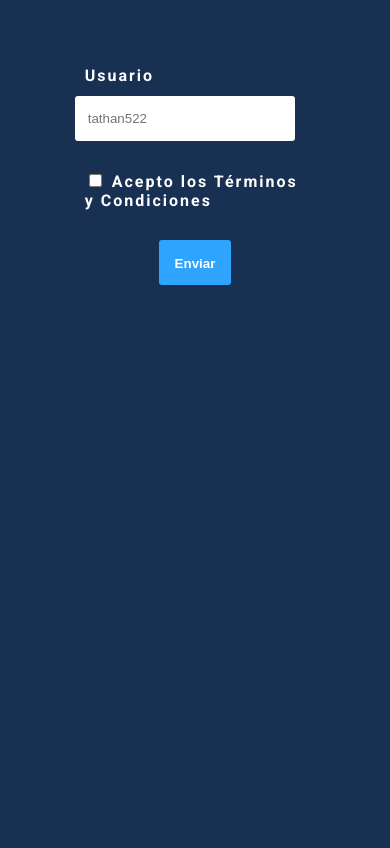
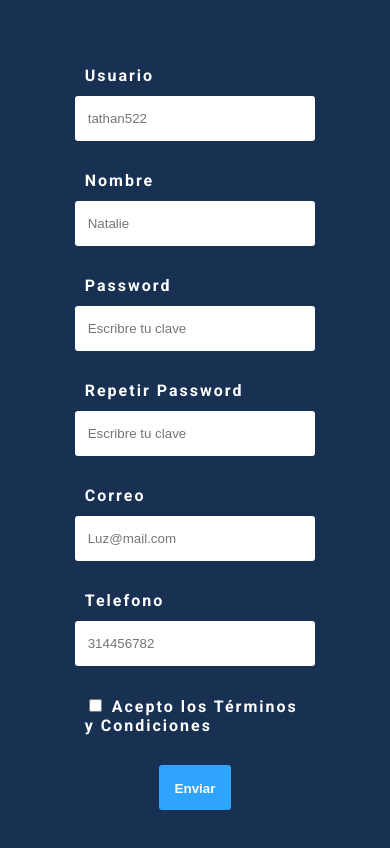
Before and after one commit to jonni595/validation-form, a React (Create React App) app: page / in a window 390 px wide. Shown: the top 848 px of the page. Built offline with nearby package versions, Linux system fonts and the light colour scheme.

Commit message:
agregamos el estado para controlar la validacion de c/u Input, y diseñamos el responsive para pantallas mas pequeñas

```diff
--- a/src/App.js
+++ b/src/App.js
@@ -1,6 +1,6 @@
-import Reac, {useState} from 'react';
+import React, {useState} from 'react';
 import { Formulario, Label, ContenedorTerminos, ContenedorBotonCentrado, Boton, MensajeExito, MensajeError } from "./elements/forms";
-import { faExclamationTriangle } from '@fortawesome/free-solid-svg-icons';
+import { faExclamationTriangle, faL } from '@fortawesome/free-solid-svg-icons';
 import { FontAwesomeIcon } from '@fortawesome/react-fontawesome';
 import './styles.css';
 import ComponenteInput from './components/input';
@@ -13,45 +13,141 @@ const [password, cambiarPassword] = useState({campo: '', valido: null});
 const [password2, cambiarPassword2] = useState({campo: '', valido: null});
 const [correo, cambiarCorreo] = useState({campo: '', valido: null});
 const [telefono, cambiarTelefono] = useState({campo: '', valido: null});
+const [terminos, cambiarTerminos] = useState(false);
+const [formularioValido, cambiarFormularioValido] = useState(null);
 
 const expresiones = {
-	usuario: /^[a-zA-Z0-9\_\-]{4,16}$/, // Letras, numeros, guion y guion_bajo
+	usuario: /^[a-zA-Z0-9_-]{4,16}$/, // Letras, numeros, guion y guion_bajo
 	nombre: /^[a-zA-ZÀ-ÿ\s]{1,40}$/, // Letras y espacios, pueden llevar acentos.
 	password: /^.{4,12}$/, // 4 a 12 digitos.
 	correo: /^[a-zA-Z0-9_.+-]+@[a-zA-Z0-9-]+\.[a-zA-Z0-9-.]+$/,
 	telefono: /^\d{7,14}$/ // 7 a 14 numeros.
 }
 
+const validarPassword2 = () => {
+  if (password.campo.length > 0){
+    if (password.campo !== password2.campo) {
+      cambiarPassword2((prevState) =>{
+        return{
+          ...prevState, valido: 'false'
+        }
+      });
+    } else {
+      cambiarPassword2((prevState) =>{
+        return{
+          ...prevState, valido: 'true'
+        }
+      });
+    }
+  }
+}
+
+const onChangeTerminos = (e) => {
+  cambiarTerminos(e.target.checked);
+}
+
+const onSubmit = (e) => {
+  e.preventDefault();
+  if (
+    usuario.valido    === 'true' &&
+    nombre.valido     === 'true' &&
+    password.valido   === 'true' &&
+    password2.valido  === 'true' &&
+    correo.valido     === 'true' &&
+    telefono.valido   === 'true' &&
+    terminos
+    ){
+      cambiarFormularioValido(true);
+      cambiarUsuario({campo: '', valido: ''});
+      cambiarNombre({campo: '', valido: null});
+      cambiarPassword({campo: '', valido: null});
+      cambiarPassword2({campo: '', valido: null});
+      cambiarCorreo({campo: '', valido: null});
+      cambiarTelefono({campo: '', valido: null});
+  } else{
+      cambiarFormularioValido(false);
+  }
+}
   return(
     <main>
-      <Formulario action=''>
+      <Formulario action='' onSubmit={onSubmit}>
         <ComponenteInput
           estado={usuario}
           cambiarEstado={cambiarUsuario}
+          tipo="text"
           label="Usuario"
           placeholder="tathan522"
           name="usuario"
           leyendaError="El usuario tiene que ser de 4 a 16 digitos, y solo puede contener numeros, letras y guion bajo."
           expresionRegular={expresiones.usuario}
         />
+        <ComponenteInput
+          estado={nombre}
+          cambiarEstado={cambiarNombre}
+          tipo="text"
+          label="Nombre"
+          placeholder="Natalie"
+          name="name"
+          leyendaError="El nombre solo puede tener letras y espacios."
+          expresionRegular={expresiones.nombre}
+        />
+        <ComponenteInput
+          estado={password}
+          cambiarEstado={cambiarPassword}
+          tipo="password"
+          label="Password"
+          placeholder="Escribre tu clave"
+          name="password"
+          leyendaError="La contraseña tiene que ser de 4 a 12 digitos."
+          expresionRegular={expresiones.password}
+        />
+        <ComponenteInput
+          estado={password2}
+          cambiarEstado={cambiarPassword2}
+          tipo="password"
+          label="Repetir Password"
+          placeholder="Escribre tu clave"
+          name="password"
+          leyendaError="Ambas contraseñas deben ser iguales."
+          funcion={validarPassword2}
+        />
+        <ComponenteInput
+          estado={correo}
+          cambiarEstado={cambiarCorreo}
+          tipo="email"
+          label="Correo"
+          placeholder="Luz@mail.com"
+          leyendaError="El correo solo puede tener letras, números, puntos y..."
+          expresionRegular={expresiones.correo}
+        />
+        <ComponenteInput
+          estado={telefono}
+          cambiarEstado={cambiarTelefono}
+          tipo="text"
+          label="Telefono"
+          placeholder="314456782"
+          leyendaError="El telefono solo puede contener números y el máximo"
+          expresionRegular={expresiones.telefono}
+        />
 
         <ContenedorTerminos>
           <Label>
-              <input type="checkbox" name="terminos" id="terminos"/>
+              <input type="checkbox" name="terminos" id="terminos" checked={terminos}
+                onChange={onChangeTerminos}
+              />
               Acepto los Términos y Condiciones
           </Label>
         </ContenedorTerminos>
 
-        {false && <MensajeError>
+        {formularioValido === false && <MensajeError>
           <p>
           <FontAwesomeIcon icon={faExclamationTriangle}/>
-          <b>Error:</b>P
-          or favor rellena el formulario correctamente.</p>
+          <b>Error:</b> Por favor rellena el formulario correctamente.</p>
         </MensajeError>}
 
         <ContenedorBotonCentrado>
           <Boton type="submit">Enviar</Boton>
-          <MensajeExito>Formulario enviado exitosamente!!</MensajeExito>
+          {formularioValido === true &&<MensajeExito>Formulario enviado exitosamente!!</MensajeExito>}
         </ContenedorBotonCentrado>
 
       </Formulario>
--- a/src/components/input.js
+++ b/src/components/input.js
@@ -4,7 +4,7 @@ import { faCircleCheck, faTimesCircle } from '@fortawesome/free-solid-svg-icons'
 
 
 
-const ComponenteInput = ({estado, cambiarEstado,label, placeholder, type, name, leyendaError, expresionRegular}) => {
+const ComponenteInput = ({estado, cambiarEstado,label, placeholder, type, name, leyendaError, expresionRegular, funcion}) => {
 
     const onChange = (e) => {
         cambiarEstado({...estado, campo: e.target.value});
@@ -17,6 +17,9 @@ const ComponenteInput = ({estado, cambiarEstado,label, placeholder, type, name,
             } else{
                 cambiarEstado({...estado, valido: 'false'})
             }
+        }
+        if (funcion) {
+            funcion();
         }
     }
     return(
@@ -34,7 +37,7 @@ const ComponenteInput = ({estado, cambiarEstado,label, placeholder, type, name,
                 valido={estado.valido}
             />
             <IconoValidacion
-            icon={estado.valido == 'true' ? faCircleCheck : faTimesCircle}
+            icon={estado.valido === 'true' ? faCircleCheck : faTimesCircle}
             valido={estado.valido}
 
             />
--- a/src/elements/forms.js
+++ b/src/elements/forms.js
@@ -97,6 +97,10 @@ const ContenedorTerminos = styled.div`
     input {
         margin-right: 10px;
     }
+
+    @media (max-width: 800px){
+        grid-column: span 1;
+    }
 `;
 
 const ContenedorBotonCentrado = styled.div`
@@ -104,6 +108,10 @@ const ContenedorBotonCentrado = styled.div`
     flex-direction: column;
     align-items: center;
     grid-column: span 2;
+
+    @media (max-width: 800px){
+        grid-column: span 1;
+    }
 `;
 
 const Boton = styled.button`
@@ -126,7 +134,6 @@ const Boton = styled.button`
 const MensajeExito = styled.p`
     font-size: 14px;
     color: ${colors.successful};
-    display: none;
 `;
 
 const MensajeError = styled.div`
```
Also changed, not shown: 1 other file (tests, documents, lock files or other folders).
